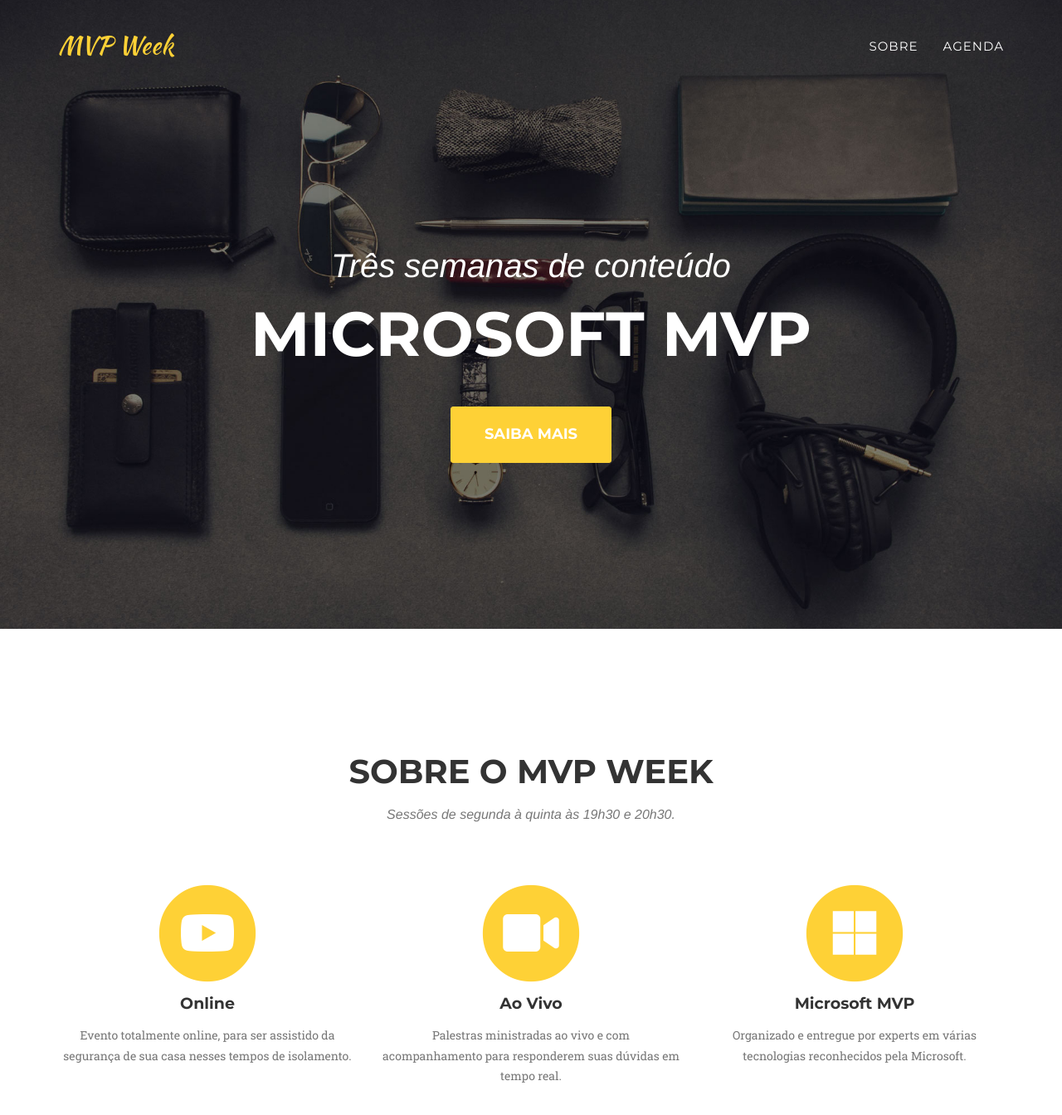
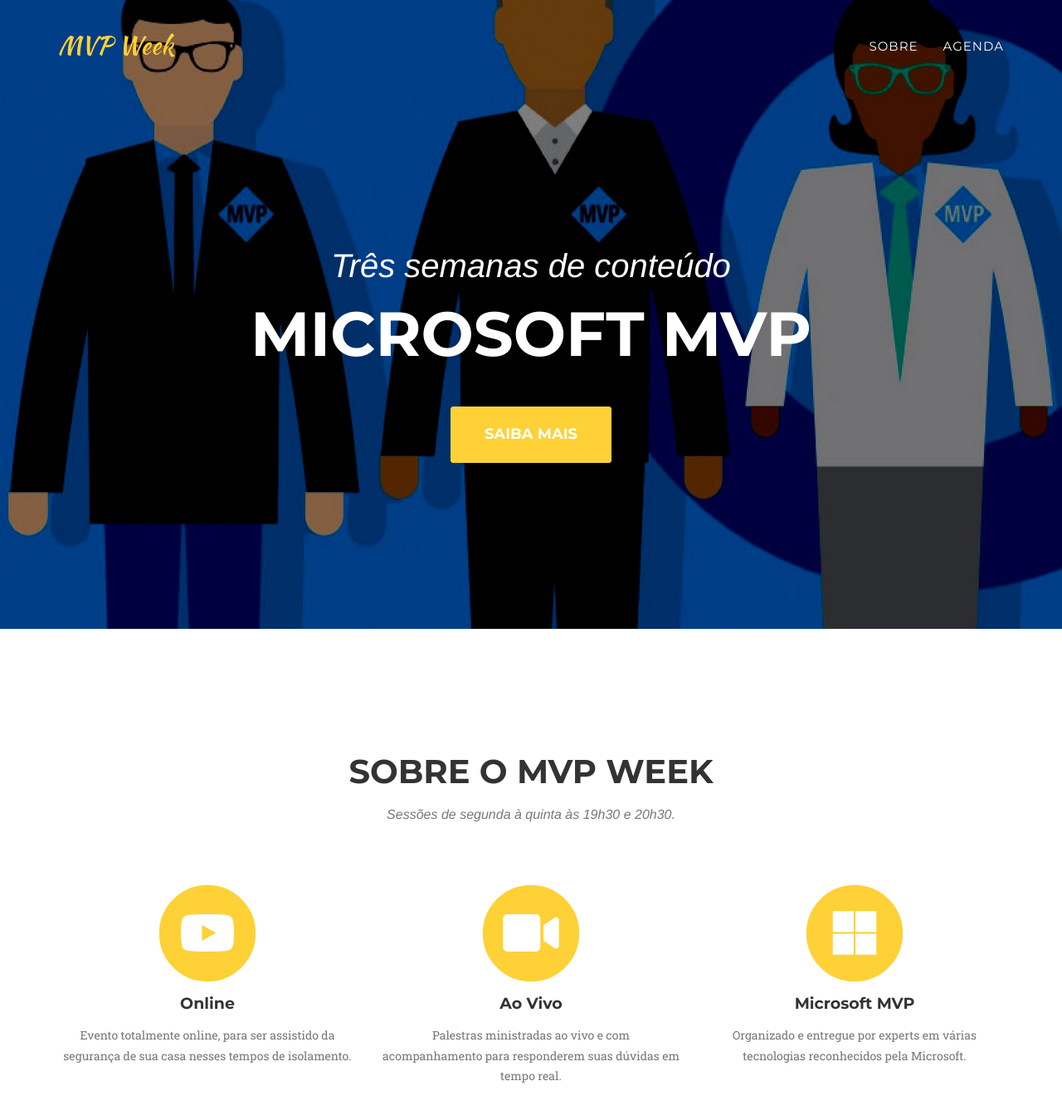
Before and after one commit to mvpweek/mvpweek.github.io, a Jekyll site: the page built from index.html, in a window 1280 px wide and 1400 px high. Shown: the top 1344 px of the window at 83% size. Built offline with Jekyll 4.4.1, drawn with Linux system fonts in a browser that asks for light colours; nearby versions of some CDN libraries; some web fonts are replaced.

Commit message:
Background

```diff
--- a/_includes/css/agency.css
+++ b/_includes/css/agency.css
@@ -269,7 +269,7 @@ header {
     text-align: center;
     color: #fff;
     background-attachment: scroll;
-    background-image: url('/img/header-bg.jpg');
+    background-image: url('/img/microsoft-mpv.png');
     background-position: center center;
     background-repeat: none;
     -webkit-background-size: cover;
```
Also changed, not shown: img/microsoft-mpv.jpg (added), img/microsoft-mpv.png (added).
